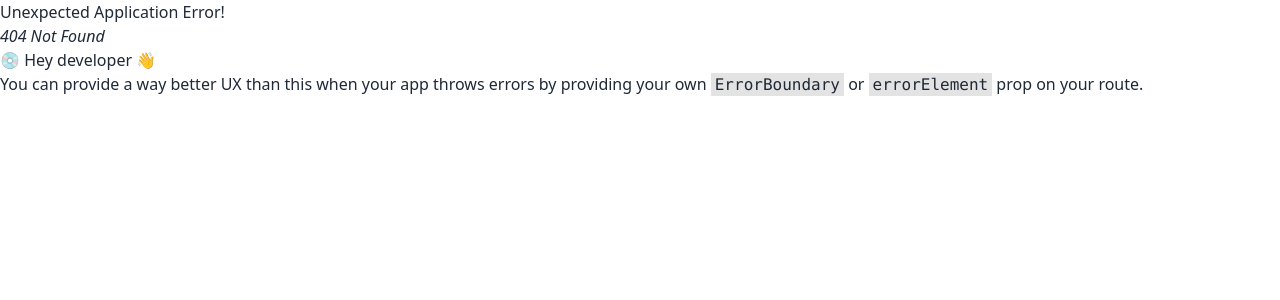
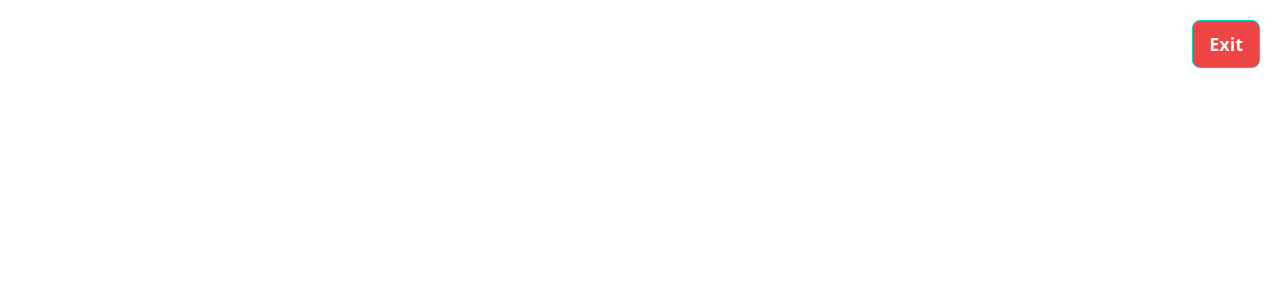
Before and after one commit to CanYouGuessHCK76/CLIENT, a React (Vite) app: page /game in a window 1280 px wide. Before the commit this address had no page. Shown: the top 300 px of the page. Built offline with nearby package versions, Linux system fonts and the light colour scheme.

Commit message:
feat: create button component exit

```diff
--- /dev/null
+++ b/src/components/Exit.jsx
@@ -0,0 +1,27 @@
+import { useNavigate } from "react-router-dom";
+
+export default function Exit() {
+  const navigate = useNavigate();
+  const handleLogout = () => {
+    localStorage.clear();
+    navigate("/");
+  };
+
+  return (
+    <>
+      <button
+        className="btn btn-accent text-lg bg-red-500 hover:bg-red-500 text-white absolute"
+        name="Logout"
+        onClick={handleLogout}
+        style={{
+          top: "20px",
+          right: "20px",
+        }}
+        onMouseEnter={(e) => (e.target.style.color = "white")}
+        onMouseLeave={(e) => (e.target.style.color = "black")}
+      >
+        Exit
+      </button>
+    </>
+  );
+}
--- a/src/layout/MainLayout.jsx
+++ b/src/layout/MainLayout.jsx
@@ -1,8 +1,10 @@
 import { Outlet } from "react-router-dom";
+import Exit from "../components/exit";
 
 export default function MainLayout() {
   return (
     <div>
+      <Exit />
       <Outlet />
     </div>
   );
--- a/src/pages/Home.jsx
+++ b/src/pages/Home.jsx
@@ -1,14 +1,16 @@
 export default function HomePage() {
   return (
+    <>
       <div className="flex flex-col items-center justify-center min-h-screen bg-[url('https://i.pinimg.com/originals/3a/82/56/3a8256b391b0de71639848f2815c2b14.gif')] bg-no-repeat bg-cover text-white">
         <h1 className="text-5xl font-bold mb-16 text-slate-300">BrandBrain</h1>
         <p className="text-lg mb-10 text-center max-w-md text-slate-300">
-        Welcome to the BrandBrain! Test your skills and see if you can guess the
-        correct answer. Are you ready to play?
+          Welcome to the BrandBrain! Test your skills and see if you can guess
+          the correct answer. Are you ready to play?
         </p>
         <div className="flex space-x-4">
           <button className="btn glas btn-lg text-slate-300">Join Room</button>
         </div>
       </div>
+    </>
   );
 }
--- a/src/pages/Landing.jsx
+++ b/src/pages/Landing.jsx
@@ -16,7 +16,7 @@ export default function Landing() {
           <input
             type="username"
             placeholder="Your username"
-              className="px-4 py-3 bg-neutral-700 w-full text-sm outline-none border-b-2 bg-neutral-700 rounded"
+            className="px-4 py-3 bg-neutral-700 w-full text-sm outline-none border-b-2 rounded"
           />
           <button className="btn glass block mx-auto mt-4 px-4 py-2.5 bg-neutral-800 text-white rounded hover:bg-emerald-600">
             ENTER
```
Also changed, not shown: src/routers/index.jsx (+12 -5 lines). Lines whose indentation alone changed are shown as unchanged.
